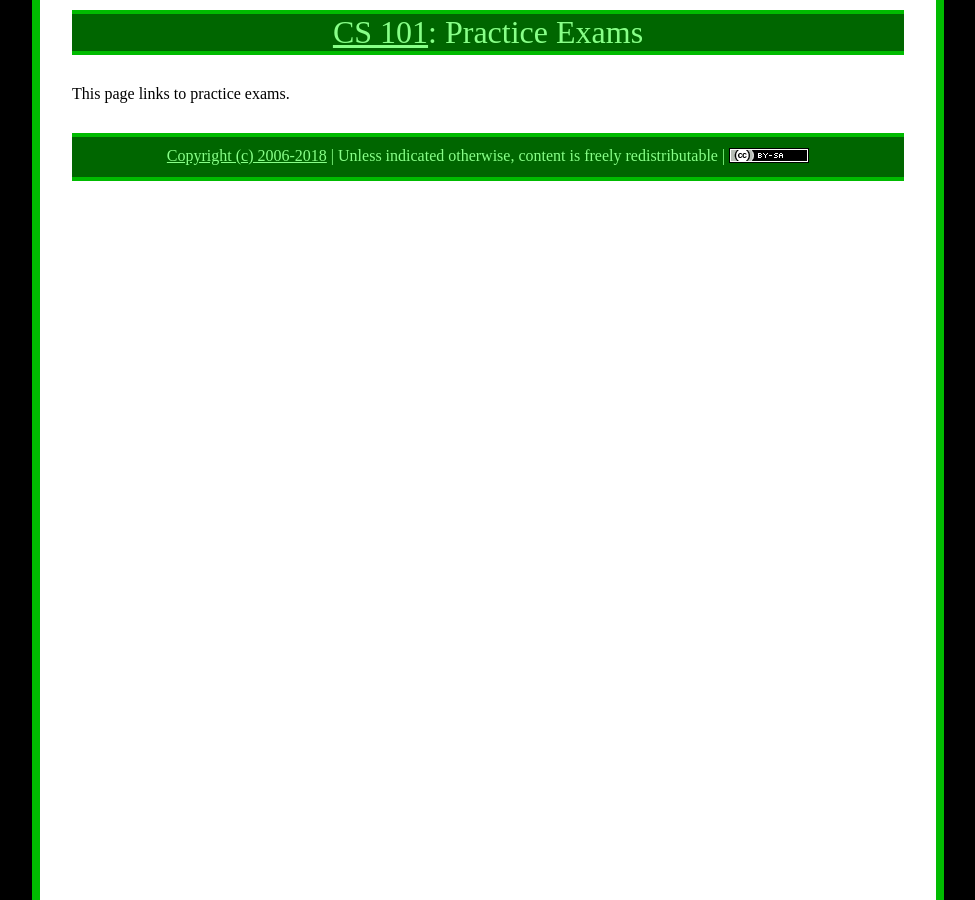
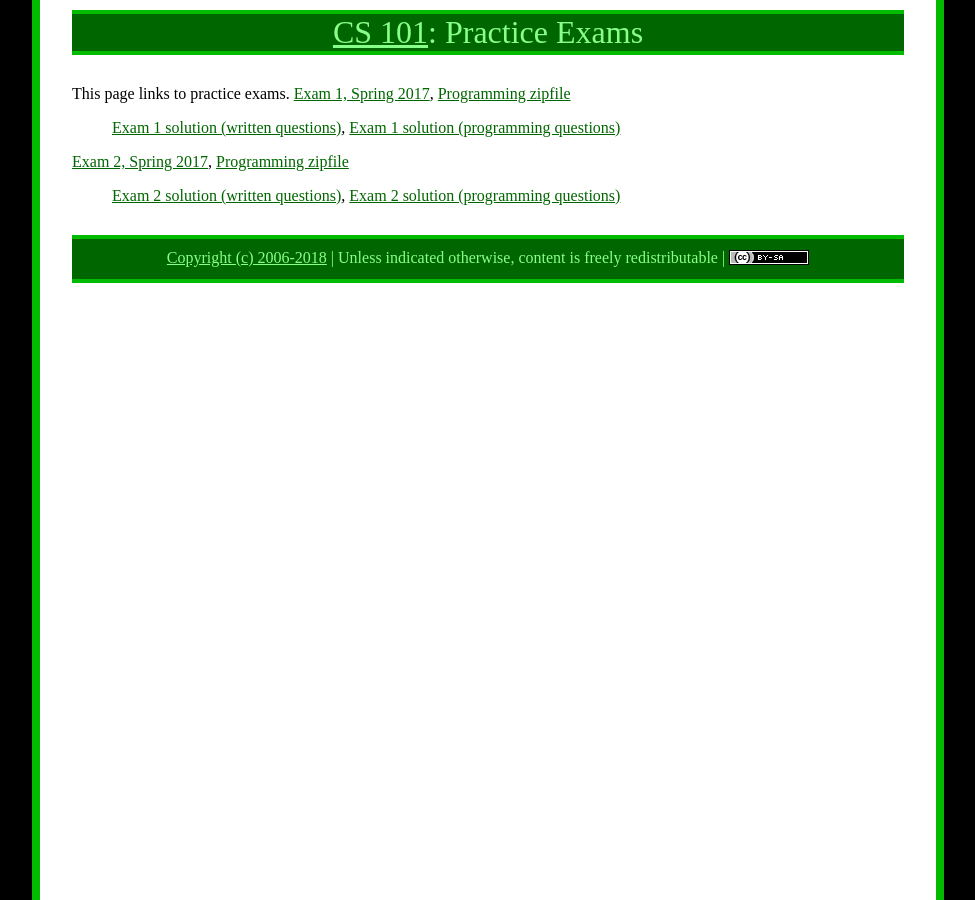
Before and after one commit to ycpcs/cs101-fall2018, a Jekyll site: the page built from practice/index.md, in a window 1280 px wide. Shown: the whole page, without its empty margins (152-1127 px from the left). Built offline with Jekyll 4.4.1, drawn with Linux system fonts in a browser that asks for light colours.

Commit message:
update practice index
update practice index

```diff
--- a/practice/index.md
+++ b/practice/index.md
@@ -4,7 +4,13 @@ title: "Practice Exams"
 ---
 
 This page links to practice exams.
+[Exam 1, Spring 2017](cs101-spring2017-exam01.pdf), [Programming zipfile](CS101_Exam01.zip)
 
+> [Exam 1 solution (written questions)](cs101-spring2017-exam01-solution.pdf), [Exam 1 solution (programming questions)](CS101_Exam01_Solution.zip)
+
+[Exam 2, Spring 2017](cs101-spring2017-exam02.pdf), [Programming zipfile](CS101_Exam02.zip)
+
+> [Exam 2 solution (written questions)](cs101-spring2017-exam02-solution.pdf), [Exam 2 solution (programming questions)](CS101_Exam02_Solution.zip)
 
 
 <!--
```
